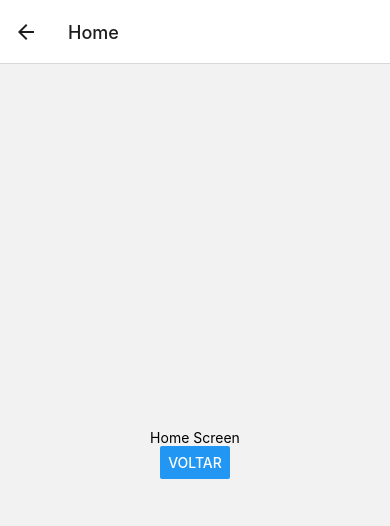
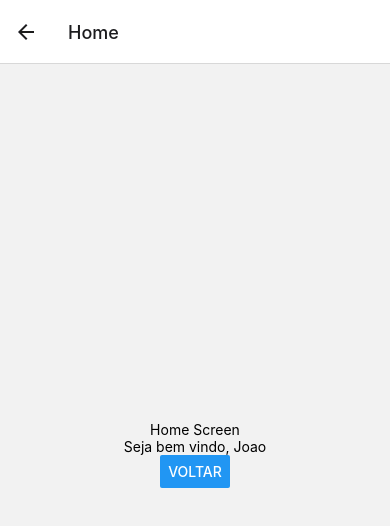
Before and after one commit to kazuuu/react-native-cli-basic-app, a React Native app in the folder BasicApp/: screen /Login in a window 390 px wide. Both pictures are taken after a click on the button "IR PARA HOME". Shown: the top 526 px of the page. Built offline with nearby package versions, Linux system fonts and the light colour scheme.

Commit message:
Transition with params

```diff
--- a/BasicApp/src/screens/HomeScreen.js
+++ b/BasicApp/src/screens/HomeScreen.js
@@ -6,10 +6,11 @@ import {
   Button,
 } from 'react-native';
 
-const HomeScreen = ({ navigation }) => {
+const HomeScreen = ({ navigation, route }) => {
   return (
     <View style={styles.container}>
       <Text>Home Screen</Text>
+      <Text>Seja bem vindo, {route.params.username}</Text>
       <Button title='Voltar' onPress={() => navigation.goBack(null)} />
     </View>
   );
--- a/BasicApp/src/screens/LoginScreen.js
+++ b/BasicApp/src/screens/LoginScreen.js
@@ -10,7 +10,7 @@ const LoginScreen = ({ navigation }) => {
   return (
     <View style={styles.container}>
         <Text>Login Screen</Text>
-        <Button title='Ir para Home' onPress={() => navigation.navigate('Home')} />
+        <Button title='Ir para Home' onPress={() => navigation.navigate('Home', { username: 'Joao' })} />
     </View>
   );
 };
```
